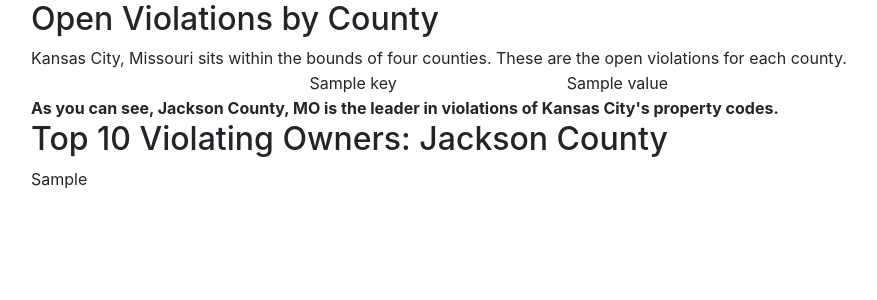
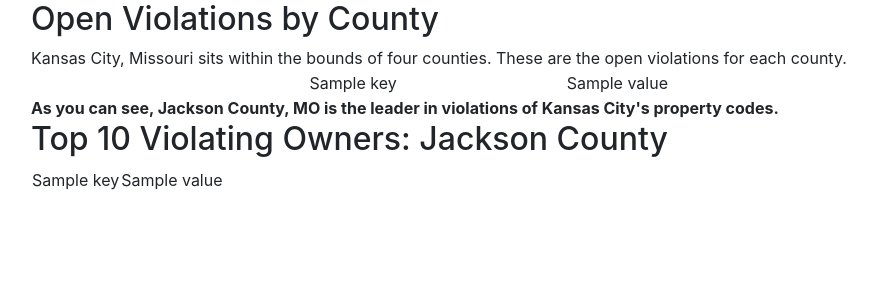
Before and after one commit to Nerdenator/violation_shaming, a Django app: template website/templates/website/index.html in a window 1280 px wide. Shown: the top 300 px of the page, without its empty margins (54-931 px from the left). Run offline with Django 3.2, Linux system fonts and the light colour scheme; the template is opened without the code that fills it: most values are stand-ins (such as "Sample title", 1, 10 or a date in 2020); some libraries are stand-ins or nearby versions.

Commit message:
find way to display all items

```diff
--- a/website/templates/website/index.html
+++ b/website/templates/website/index.html
@@ -22,9 +22,12 @@
 {#        </tr>#}
 {#    {% endfor %}#}
     <h2>Top 10 Violating Owners: Jackson County</h2>
-    {% for i in jackson_top_10_owners%}
+    <table>
+    {% for key, value in jackson_top_10_owners%}
         <tr>
-            <td>{{ i }}</td>
+            <td>{{ key }}</td>
+            <td>{{ value }}</td>
         </tr>
     {% endfor %}
+    </table>
 {% endblock main_container %}
```
